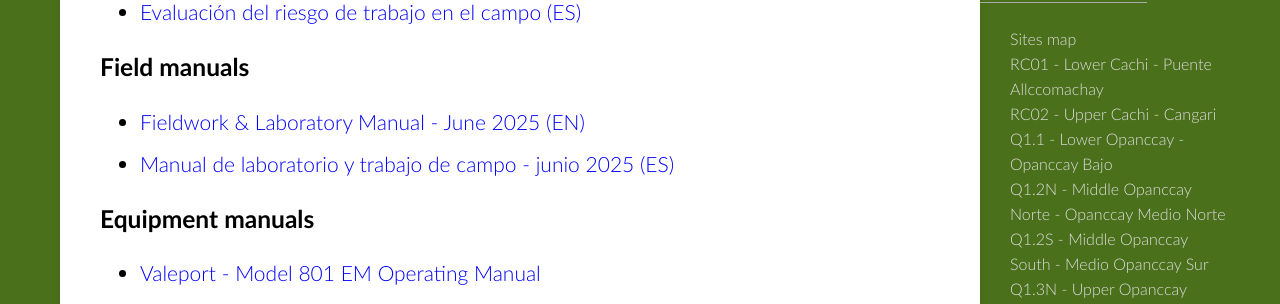
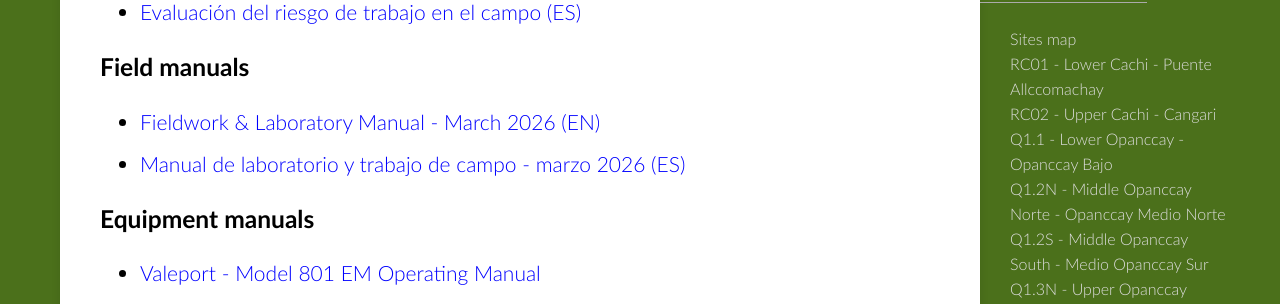
Before and after one commit to HVLepage/cavep-unah, a Jekyll site: the page built from _docs/field-manuals.md, in a window 1280 px wide. Shown: the part 304-608 px from the top of the page. Built offline with Jekyll 4.4.1, drawn with Linux system fonts in a browser that asks for light colours.

Commit message:
Update field-manuals.md

```diff
--- a/_docs/field-manuals.md
+++ b/_docs/field-manuals.md
@@ -10,9 +10,9 @@ permalink: /docs/field-manuals/
 
 
 ### Field manuals
-* [Fieldwork & Laboratory Manual - June 2025 (EN)](/assets/docs//UNAHFieldworkmanualV5March2026.pdf)
+* [Fieldwork & Laboratory Manual - March 2026 (EN)](/assets/docs//UNAHFieldworkmanualV5March2026.pdf)
 
-* [Manual de laboratorio y trabajo de campo - junio 2025 (ES)](/assets/docs/UNAHFieldworkmanual(spanish)V4March2026.pdf)
+* [Manual de laboratorio y trabajo de campo - marzo 2026 (ES)](/assets/docs/UNAHFieldworkmanual(spanish)V4March2026.pdf)
 
 
 ### Equipment manuals
```
